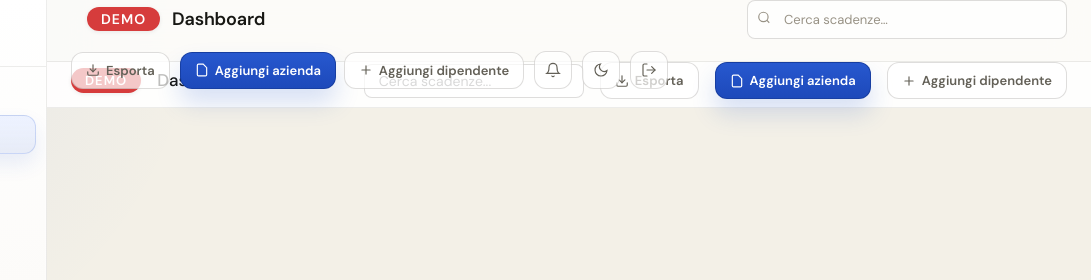
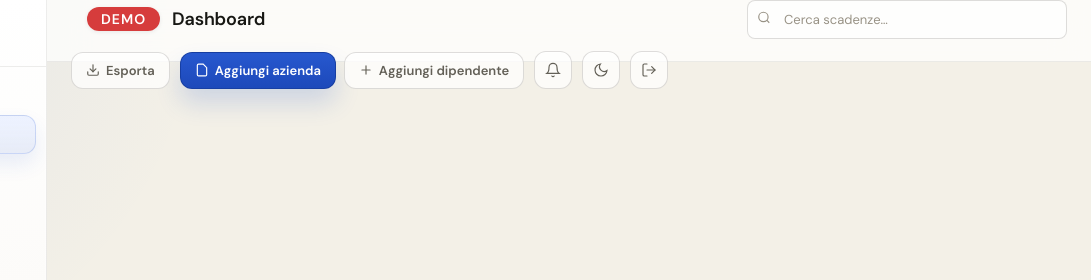
Before and after one commit to evolofabio/Gestione-scadenze-contratti-DEMO, a website: page contract_manager_dashboard.html in a window 1280 px wide. Shown: the top 280 px of the page, 189-1280 px from the left. Drawn offline with nearby package versions, Linux system fonts and the light colour scheme.

Commit message:
fix(ui): remove duplicate demo header

```diff
--- a/contract_manager_dashboard.html
+++ b/contract_manager_dashboard.html
@@ -140,15 +140,6 @@
       </div>
     </header>
 
-    <div class="topbar-sub" style="display:flex;align-items:center;gap:16px;padding:0 24px 8px 24px;background:rgba(255,255,255,0.92);border-bottom:1px solid var(--border);position:sticky;top:62px;z-index:39;">
-      <span style="background:#d63c3c;color:#fff;padding:3px 14px;border-radius:16px;font-size:13px;font-weight:600;letter-spacing:1px;box-shadow:0 1px 4px rgba(0,0,0,0.08);vertical-align:middle;">DEMO</span>
-      <span id="topbar-sub-title" style="font-size:17px;font-weight:500;">Dashboard</span>
-      <div style="flex:1"></div>
-      <input type="text" placeholder="Cerca scadenze..." id="search-input-sub" style="padding:7px 14px;border-radius:8px;border:1px solid var(--border2);font-size:14px;width:220px;max-width:100%;">
-      <button class="tb-btn" onclick="toggleExportMenu(event)"><svg viewBox="0 0 24 24"><path d="M21 15v4a2 2 0 01-2 2H5a2 2 0 01-2-2v-4"/><polyline points="7 10 12 15 17 10"/><line x1="12" y1="15" x2="12" y2="3"/></svg>Esporta</button>
-      <button class="tb-btn primary" onclick="openAddCompanyModal()"><svg viewBox="0 0 24 24"><path d="M14 2H6a2 2 0 00-2 2v16a2 2 0 002 2h12a2 2 0 002-2V8z"/></svg>Aggiungi azienda</button>
-      <button class="tb-btn" onclick="openAddEmployeeModal()"><svg viewBox="0 0 24 24"><line x1="12" y1="5" x2="12" y2="19"/><line x1="5" y1="12" x2="19" y2="12"/></svg>Aggiungi dipendente</button>
-    </div>
     <main class="page-content" id="page-content">
     </main>
   </div>
```
